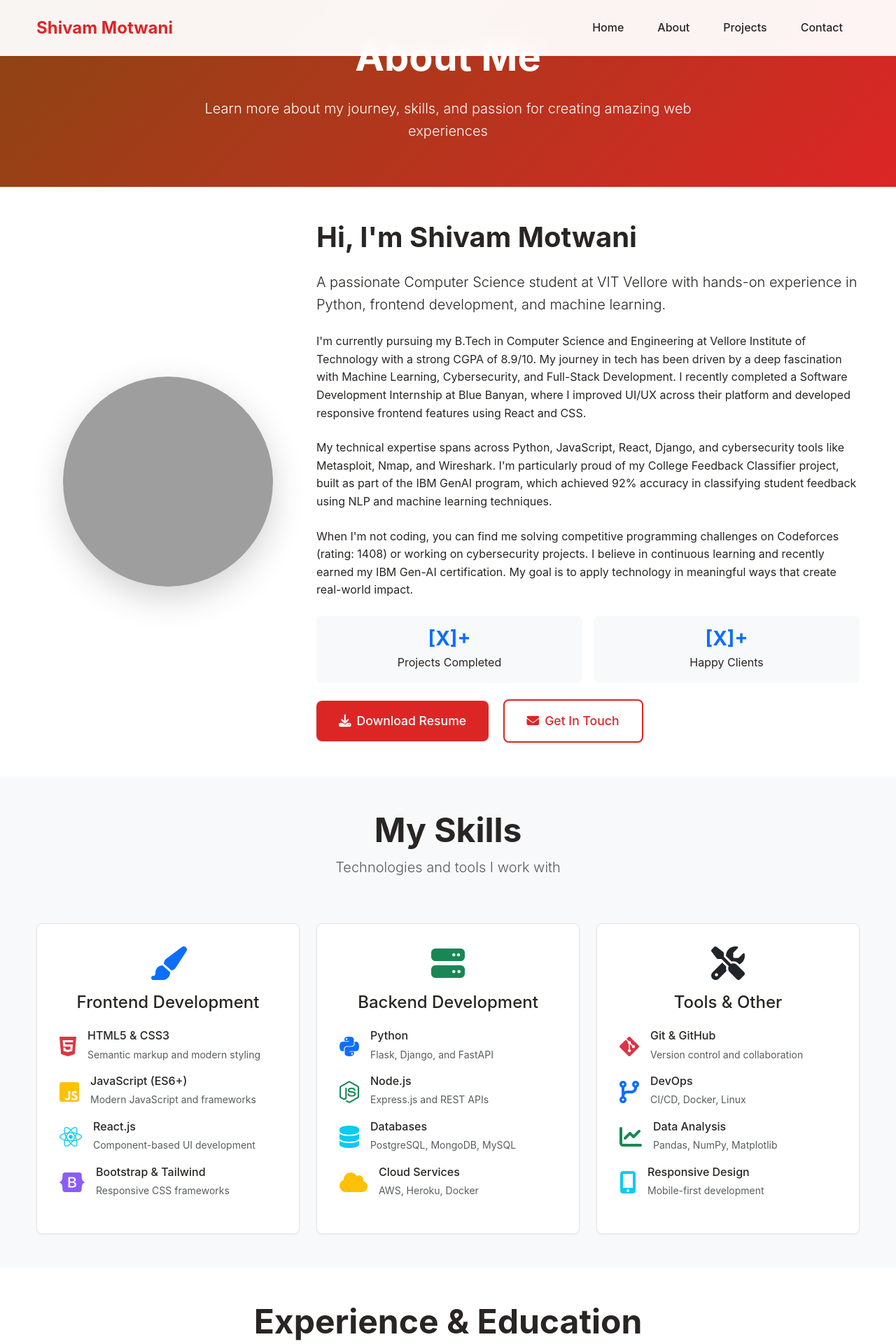
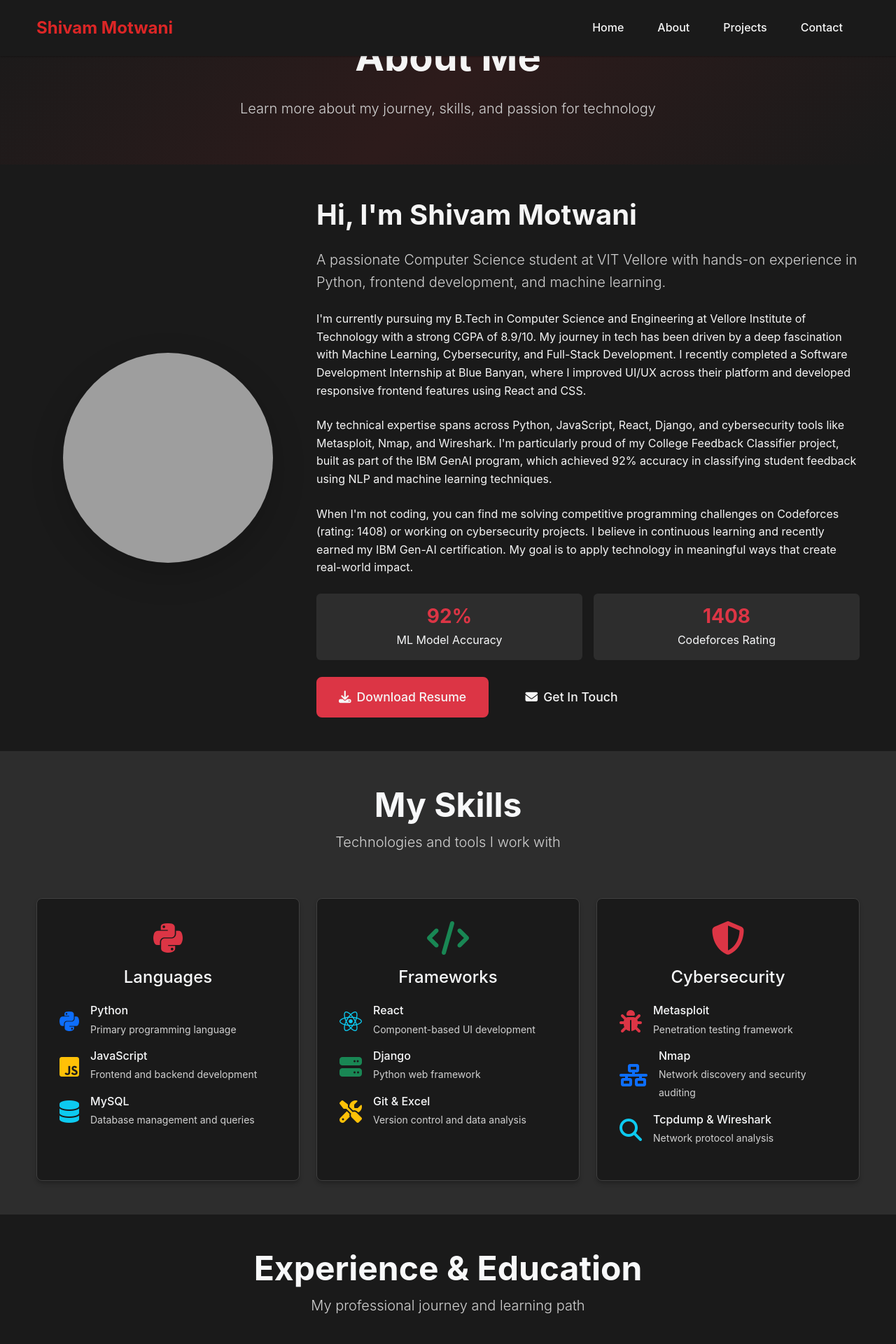
Before and after one commit to Shivam-Motwani/portfolio, a Flask app: page /about in a window 1280 px wide. Shown: the top 1920 px of the page at 70% size. Run offline with Flask 3, Linux system fonts and the light colour scheme; some libraries are stand-ins or nearby versions; grey boxes are pictures that could not be loaded.

Commit message:
Improve text visibility with comprehensive light color scheme
- Updated navigation bar to dark background with light text
- Fixed all card backgrounds from white to dark theme
- Added comprehensive CSS overrides for all text elements
- Updated form controls with dark backgrounds and light text
- Fixed Bootstrap text classes for better contrast
- Ensured timeline, accordion, and social elements use light colors
- Improved overall readability across the entire website

```diff
--- a/static/css/style.css
+++ b/static/css/style.css
@@ -7,17 +7,18 @@
     --danger-color: #dc2626;
     --warning-color: #d97706;
     --info-color: #0891b2;
-    --light-color: #fef7f0;
-    --dark-color: #1c1917;
-    --text-dark: #292524;
-    --text-muted: #78716c;
-    --border-color: #e7e5e4;
-    --brown-light: #a8a29e;
-    --brown-dark: #57534e;
+    --light-color: #2d2d2d;
+    --dark-color: #1a1a1a;
+    --text-dark: #f5f5f5;
+    --text-light: #f5f5f5;
+    --text-muted: #d1d1d1;
+    --border-color: #404040;
+    --brown-light: #6b5b73;
+    --brown-dark: #f5f5f5;
     --red-dark: #991b1b;
-    --shadow-sm: 0 1px 2px 0 rgb(0 0 0 / 0.05);
-    --shadow-md: 0 4px 6px -1px rgb(0 0 0 / 0.1), 0 2px 4px -2px rgb(0 0 0 / 0.1);
-    --shadow-lg: 0 10px 15px -3px rgb(0 0 0 / 0.1), 0 4px 6px -4px rgb(0 0 0 / 0.1);
+    --shadow-sm: 0 1px 2px 0 rgb(0 0 0 / 0.3);
+    --shadow-md: 0 4px 6px -1px rgb(0 0 0 / 0.3), 0 2px 4px -2px rgb(0 0 0 / 0.3);
+    --shadow-lg: 0 10px 15px -3px rgb(0 0 0 / 0.3), 0 4px 6px -4px rgb(0 0 0 / 0.3);
     --border-radius: 0.5rem;
     --transition: all 0.3s ease;
 }
@@ -32,6 +33,53 @@ body {
     line-height: 1.6;
     color: var(--text-dark);
     overflow-x: hidden;
+    background-color: #1a1a1a;
+}
+
+/* Ensure all text elements are light colored */
+h1, h2, h3, h4, h5, h6, p, span, div, a, li, td, th, label {
+    color: #f5f5f5 !important;
+}
+
+/* Override Bootstrap's default text colors */
+.text-dark {
+    color: #f5f5f5 !important;
+}
+
+.text-muted {
+    color: #d1d1d1 !important;
+}
+
+/* Ensure card text is light */
+.card, .card-body, .card-title, .card-text {
+    color: #f5f5f5 !important;
+    background-color: var(--light-color) !important;
+}
+
+/* Additional Bootstrap overrides for better contrast */
+.btn {
+    color: #f5f5f5 !important;
+}
+
+.btn-outline-primary {
+    color: #f5f5f5 !important;
+    border-color: var(--primary-color) !important;
+}
+
+.btn-outline-primary:hover {
+    background-color: var(--primary-color) !important;
+    border-color: var(--primary-color) !important;
+    color: #ffffff !important;
+}
+
+/* Timeline and other elements */
+.timeline-content, .timeline-content * {
+    color: #f5f5f5 !important;
+}
+
+/* Lead text and other Bootstrap classes */
+.lead {
+    color: #d1d1d1 !important;
 }
 
 .container {
@@ -63,7 +111,7 @@ html {
 
 /* ===== NAVIGATION STYLES ===== */
 #mainNav {
-    background: rgba(255, 255, 255, 0.95);
+    background: rgba(26, 26, 26, 0.95);
     backdrop-filter: blur(10px);
     box-shadow: var(--shadow-sm);
     transition: var(--transition);
@@ -84,7 +132,7 @@ html {
 }
 
 .navbar-nav .nav-link {
-    color: var(--text-dark) !important;
+    color: #f5f5f5 !important;
     font-weight: 500;
     margin: 0 0.5rem;
     padding: 0.5rem 1rem !important;
@@ -208,22 +256,23 @@ html {
 
 /* ===== CARD STYLES ===== */
 .skill-card, .project-card {
-    background: white;
+    background: #2d2d2d;
     border-radius: var(--border-radius);
     box-shadow: var(--shadow-sm);
     transition: var(--transition);
     border: 1px solid var(--border-color);
     overflow: hidden;
+    color: var(--text-dark);
 }
 
 .skill-card:hover, .project-card:hover {
     transform: translateY(-5px);
     box-shadow: var(--shadow-lg);
-    border-color: var(--brown-light);
+    border-color: var(--primary-color);
 }
 
 .skill-category {
-    background: white;
+    background: var(--light-color);
     border-radius: var(--border-radius);
     padding: 2rem;
     box-shadow: var(--shadow-sm);
--- a/templates/about.html
+++ b/templates/about.html
@@ -4,19 +4,19 @@
 
 {% block content %}
 <!-- About Hero Section -->
-<section class="page-hero bg-primary text-white py-5">
+<section class="page-hero text-white py-5" style="background: linear-gradient(135deg, #1a1a1a 0%, #2d1b1b 50%, #1a1a1a 100%);">
     <div class="container">
         <div class="row align-items-center">
             <div class="col-lg-8 mx-auto text-center" data-aos="fade-up">
                 <h1 class="display-4 fw-bold mb-4">About Me</h1>
-                <p class="lead">Learn more about my journey, skills, and passion for creating amazing web experiences</p>
+                <p class="lead">Learn more about my journey, skills, and passion for technology</p>
             </div>
         </div>
     </div>
 </section>
 
 <!-- About Content Section -->
-<section class="py-5">
+<section class="py-5" style="background-color: #1a1a1a; color: #f5f5f5;">
     <div class="container">
         <div class="row align-items-center">
             <div class="col-lg-4 mb-4 mb-lg-0" data-aos="fade-right">
@@ -60,24 +60,24 @@
 
                     <div class="about-stats row g-3 mb-4">
                         <div class="col-sm-6">
-                            <div class="stat-item text-center p-3 bg-light rounded">
-                                <h3 class="fw-bold text-primary mb-1">[X]+</h3>
-                                <p class="mb-0">Projects Completed</p>
+                            <div class="stat-item text-center p-3 rounded" style="background-color: #2d2d2d;">
+                                <h3 class="fw-bold text-danger mb-1">92%</h3>
+                                <p class="mb-0 text-light">ML Model Accuracy</p>
                             </div>
                         </div>
                         <div class="col-sm-6">
-                            <div class="stat-item text-center p-3 bg-light rounded">
-                                <h3 class="fw-bold text-primary mb-1">[X]+</h3>
-                                <p class="mb-0">Happy Clients</p>
+                            <div class="stat-item text-center p-3 rounded" style="background-color: #2d2d2d;">
+                                <h3 class="fw-bold text-danger mb-1">1408</h3>
+                                <p class="mb-0 text-light">Codeforces Rating</p>
                             </div>
                         </div>
                     </div>
 
                     <div class="about-actions">
-                        <a href="{{ url_for('download_resume') }}" class="btn btn-primary btn-lg me-3">
+                        <a href="{{ url_for('download_resume') }}" class="btn btn-danger btn-lg me-3">
                             <i class="fas fa-download me-2"></i>Download Resume
                         </a>
-                        <a href="{{ url_for('contact') }}" class="btn btn-outline-primary btn-lg">
+                        <a href="{{ url_for('contact') }}" class="btn btn-outline-light btn-lg">
                             <i class="fas fa-envelope me-2"></i>Get In Touch
                         </a>
                     </div>
@@ -88,11 +88,11 @@
 </section>
 
 <!-- Skills Section -->
-<section class="py-5 bg-light">
+<section class="py-5" style="background-color: #2d2d2d;">
     <div class="container">
         <div class="row">
             <div class="col-lg-12 text-center mb-5" data-aos="fade-up">
-                <h2 class="display-5 fw-bold">My Skills</h2>
+                <h2 class="display-5 fw-bold text-light">My Skills</h2>
                 <p class="lead text-muted">Technologies and tools I work with</p>
             </div>
         </div>
@@ -100,44 +100,36 @@
         <div class="row g-4">
             <!-- Frontend Skills -->
             <div class="col-lg-4" data-aos="fade-up" data-aos-delay="100">
-                <div class="skill-category h-100">
+                <div class="skill-category h-100" style="background-color: #1a1a1a; color: #f5f5f5; padding: 2rem; border-radius: 0.5rem; box-shadow: 0 4px 6px -1px rgb(0 0 0 / 0.3);">
                     <div class="skill-header text-center mb-4">
                         <div class="skill-icon mb-3">
-                            <i class="fas fa-paint-brush fa-3x text-primary"></i>
+                            <i class="fab fa-python fa-3x text-danger"></i>
                         </div>
-                        <h4>Frontend Development</h4>
+                        <h4 class="text-light">Languages</h4>
                     </div>
 
                     <div class="skills-list">
                         <div class="skill-item d-flex align-items-center mb-3">
-                            <i class="fab fa-html5 fa-2x text-danger me-3"></i>
+                            <i class="fab fa-python fa-2x text-primary me-3"></i>
                             <div>
-                                <h6 class="mb-1">HTML5 & CSS3</h6>
-                                <small class="text-muted">Semantic markup and modern styling</small>
+                                <h6 class="mb-1 text-light">Python</h6>
+                                <small class="text-muted">Primary programming language</small>
                             </div>
                         </div>
 
                         <div class="skill-item d-flex align-items-center mb-3">
                             <i class="fab fa-js-square fa-2x text-warning me-3"></i>
                             <div>
-                                <h6 class="mb-1">JavaScript (ES6+)</h6>
-                                <small class="text-muted">Modern JavaScript and frameworks</small>
+                                <h6 class="mb-1 text-light">JavaScript</h6>
+                                <small class="text-muted">Frontend and backend development</small>
                             </div>
                         </div>
 
                         <div class="skill-item d-flex align-items-center mb-3">
-                            <i class="fab fa-react fa-2x text-info me-3"></i>
+                            <i class="fas fa-database fa-2x text-info me-3"></i>
                             <div>
-                                <h6 class="mb-1">React.js</h6>
-                                <small class="text-muted">Component-based UI development</small>
-                            </div>
-                        </div>
-
-                        <div class="skill-item d-flex align-items-center mb-3">
-                            <i class="fab fa-bootstrap fa-2x text-purple me-3"></i>
-                            <div>
-                                <h6 class="mb-1">Bootstrap & Tailwind</h6>
-                                <small class="text-muted">Responsive CSS frameworks</small>
+                                <h6 class="mb-1 text-light">MySQL</h6>
+                                <small class="text-muted">Database management and queries</small>
                             </div>
                         </div>
                     </div>
@@ -146,44 +138,36 @@
 
             <!-- Backend Skills -->
             <div class="col-lg-4" data-aos="fade-up" data-aos-delay="200">
-                <div class="skill-category h-100">
+                <div class="skill-category h-100" style="background-color: #1a1a1a; color: #f5f5f5; padding: 2rem; border-radius: 0.5rem; box-shadow: 0 4px 6px -1px rgb(0 0 0 / 0.3);">
                     <div class="skill-header text-center mb-4">
                         <div class="skill-icon mb-3">
-                            <i class="fas fa-server fa-3x text-success"></i>
+                            <i class="fas fa-code fa-3x text-success"></i>
                         </div>
-                        <h4>Backend Development</h4>
+                        <h4 class="text-light">Frameworks</h4>
                     </div>
 
                     <div class="skills-list">
                         <div class="skill-item d-flex align-items-center mb-3">
-                            <i class="fab fa-python fa-2x text-primary me-3"></i>
+                            <i class="fab fa-react fa-2x text-info me-3"></i>
                             <div>
-                                <h6 class="mb-1">Python</h6>
-                                <small class="text-muted">Flask, Django, and FastAPI</small>
+                                <h6 class="mb-1 text-light">React</h6>
+                                <small class="text-muted">Component-based UI development</small>
                             </div>
                         </div>
 
                         <div class="skill-item d-flex align-items-center mb-3">
-                            <i class="fab fa-node-js fa-2x text-success me-3"></i>
+                            <i class="fas fa-server fa-2x text-success me-3"></i>
                             <div>
-                                <h6 class="mb-1">Node.js</h6>
-                                <small class="text-muted">Express.js and REST APIs</small>
+                                <h6 class="mb-1 text-light">Django</h6>
+                                <small class="text-muted">Python web framework</small>
                             </div>
                         </div>
 
                         <div class="skill-item d-flex align-items-center mb-3">
-                            <i class="fas fa-database fa-2x text-info me-3"></i>
+                            <i class="fas fa-tools fa-2x text-warning me-3"></i>
                             <div>
-                                <h6 class="mb-1">Databases</h6>
-                                <small class="text-muted">PostgreSQL, MongoDB, MySQL</small>
-                            </div>
-                        </div>
-
-                        <div class="skill-item d-flex align-items-center mb-3">
-                            <i class="fas fa-cloud fa-2x text-warning me-3"></i>
-                            <div>
-                                <h6 class="mb-1">Cloud Services</h6>
-                                <small class="text-muted">AWS, Heroku, Docker</small>
+                                <h6 class="mb-1 text-light">Git & Excel</h6>
+                                <small class="text-muted">Version control and data analysis</small>
                             </div>
                         </div>
                     </div>
@@ -192,44 +176,36 @@
 
             <!-- Tools & Other Skills -->
             <div class="col-lg-4" data-aos="fade-up" data-aos-delay="300">
-                <div class="skill-category h-100">
+                <div class="skill-category h-100" style="background-color: #1a1a1a; color: #f5f5f5; padding: 2rem; border-radius: 0.5rem; box-shadow: 0 4px 6px -1px rgb(0 0 0 / 0.3);">
                     <div class="skill-header text-center mb-4">
                         <div class="skill-icon mb-3">
-                            <i class="fas fa-tools fa-3x text-dark"></i>
+                            <i class="fas fa-shield-alt fa-3x text-danger"></i>
                         </div>
-                        <h4>Tools & Other</h4>
+                        <h4 class="text-light">Cybersecurity</h4>
                     </div>
 
                     <div class="skills-list">
                         <div class="skill-item d-flex align-items-center mb-3">
-                            <i class="fab fa-git-alt fa-2x text-danger me-3"></i>
+                            <i class="fas fa-bug fa-2x text-danger me-3"></i>
                             <div>
-                                <h6 class="mb-1">Git & GitHub</h6>
-                                <small class="text-muted">Version control and collaboration</small>
+                                <h6 class="mb-1 text-light">Metasploit</h6>
+                                <small class="text-muted">Penetration testing framework</small>
                             </div>
                         </div>
 
                         <div class="skill-item d-flex align-items-center mb-3">
-                            <i class="fas fa-code-branch fa-2x text-primary me-3"></i>
+                            <i class="fas fa-network-wired fa-2x text-primary me-3"></i>
                             <div>
-                                <h6 class="mb-1">DevOps</h6>
-                                <small class="text-muted">CI/CD, Docker, Linux</small>
+                                <h6 class="mb-1 text-light">Nmap</h6>
+                                <small class="text-muted">Network discovery and security auditing</small>
                             </div>
                         </div>
 
                         <div class="skill-item d-flex align-items-center mb-3">
-                            <i class="fas fa-chart-line fa-2x text-success me-3"></i>
+                            <i class="fas fa-search fa-2x text-info me-3"></i>
                             <div>
-                                <h6 class="mb-1">Data Analysis</h6>
-                                <small class="text-muted">Pandas, NumPy, Matplotlib</small>
-                            </div>
-                        </div>
-
-                        <div class="skill-item d-flex align-items-center mb-3">
-                            <i class="fas fa-mobile-alt fa-2x text-info me-3"></i>
-                            <div>
-                                <h6 class="mb-1">Responsive Design</h6>
-                                <small class="text-muted">Mobile-first development</small>
+                                <h6 class="mb-1 text-light">Tcpdump & Wireshark</h6>
+                                <small class="text-muted">Network protocol analysis</small>
                             </div>
                         </div>
                     </div>
@@ -240,11 +216,11 @@
 </section>
 
 <!-- Experience/Education Section -->
-<section class="py-5">
+<section class="py-5" style="background-color: #1a1a1a; color: #f5f5f5;">
     <div class="container">
         <div class="row">
             <div class="col-lg-12 text-center mb-5" data-aos="fade-up">
-                <h2 class="display-5 fw-bold">Experience & Education</h2>
+                <h2 class="display-5 fw-bold text-light">Experience & Education</h2>
                 <p class="lead text-muted">My professional journey and learning path</p>
             </div>
         </div>
@@ -252,32 +228,32 @@
         <div class="row">
             <!-- Experience -->
             <div class="col-lg-6 mb-4" data-aos="fade-right">
-                <h3 class="fw-bold mb-4">
-                    <i class="fas fa-briefcase text-primary me-2"></i>Experience
+                <h3 class="fw-bold mb-4 text-light">
+                    <i class="fas fa-briefcase text-danger me-2"></i>Experience
                 </h3>
 
                 <div class="timeline">
                     <div class="timeline-item mb-4">
-                        <div class="timeline-content p-4 bg-light rounded">
-                            <h5 class="fw-bold">Senior Full Stack Developer</h5>
-                            <p class="text-primary mb-2">[Company Name] • 2023 - Present</p>
-                            <p class="mb-0">Leading development of scalable web applications using modern technologies. Mentoring junior developers and implementing best practices.</p>
+                        <div class="timeline-content p-4 rounded" style="background-color: #2d2d2d;">
+                            <h5 class="fw-bold text-light">Software Development Intern</h5>
+                            <p class="text-danger mb-2">Blue Banyan • May – July 2025</p>
+                            <ul class="mb-0 text-light">
+                                <li>Improved UI and UX across the platform, modernizing multiple core components</li>
+                                <li>Developed responsive and accessible frontend features using React and CSS</li>
+                                <li>Boosted website traffic through performance-focused interface updates</li>
+                            </ul>
                         </div>
                     </div>
 
                     <div class="timeline-item mb-4">
-                        <div class="timeline-content p-4 bg-light rounded">
-                            <h5 class="fw-bold">Full Stack Developer</h5>
-                            <p class="text-primary mb-2">[Company Name] • 2021 - 2023</p>
-                            <p class="mb-0">Developed and maintained multiple client projects using Python, JavaScript, and cloud technologies. Improved application performance by 40%.</p>
-                        </div>
-                    </div>
-
-                    <div class="timeline-item">
-                        <div class="timeline-content p-4 bg-light rounded">
-                            <h5 class="fw-bold">Junior Web Developer</h5>
-                            <p class="text-primary mb-2">[Company Name] • 2020 - 2021</p>
-                            <p class="mb-0">Started my professional journey building responsive websites and learning modern development practices.</p>
+                        <div class="timeline-content p-4 rounded" style="background-color: #2d2d2d;">
+                            <h5 class="fw-bold text-light">Achievements</h5>
+                            <p class="text-danger mb-2">VIT & Competitive Programming • 2020 - Present</p>
+                            <ul class="mb-0 text-light">
+                                <li>3rd Place (Top 2%) - Reverse Coding Competition, VIT (150 teams)</li>
+                                <li>Codeforces Rating: 1408</li>
+                                <li>IBM Gen-AI Certification (June 2025)</li>
+                            </ul>
                         </div>
                     </div>
                 </div>
@@ -285,32 +261,33 @@
 
             <!-- Education -->
             <div class="col-lg-6 mb-4" data-aos="fade-left">
-                <h3 class="fw-bold mb-4">
-                    <i class="fas fa-graduation-cap text-primary me-2"></i>Education
+                <h3 class="fw-bold mb-4 text-light">
+                    <i class="fas fa-graduation-cap text-danger me-2"></i>Education
                 </h3>
 
                 <div class="timeline">
                     <div class="timeline-item mb-4">
-                        <div class="timeline-content p-4 bg-light rounded">
-                            <h5 class="fw-bold">Bachelor of Computer Science</h5>
-                            <p class="text-primary mb-2">[University Name] • 2016 - 2020</p>
-                            <p class="mb-0">Graduated with honors. Focused on software engineering, algorithms, and web development technologies.</p>
+                        <div class="timeline-content p-4 rounded" style="background-color: #2d2d2d;">
+                            <h5 class="fw-bold text-light">B.Tech in Computer Science and Engineering</h5>
+                            <p class="text-danger mb-2">Vellore Institute of Technology (VIT), Vellore • Aug 2022 – May 2026</p>
+                            <p class="mb-1 text-light"><strong>CGPA: 8.9/10</strong></p>
+                            <p class="mb-0 text-light">Focus on Machine Learning, Cybersecurity, and Full-Stack Development</p>
                         </div>
                     </div>
 
                     <div class="timeline-item mb-4">
-                        <div class="timeline-content p-4 bg-light rounded">
-                            <h5 class="fw-bold">Full Stack Web Development</h5>
-                            <p class="text-primary mb-2">[Bootcamp/Course Name] • 2020</p>
-                            <p class="mb-0">Intensive program covering modern web development stack including React, Node.js, and database design.</p>
+                        <div class="timeline-content p-4 rounded" style="background-color: #2d2d2d;">
+                            <h5 class="fw-bold text-light">CBSE Class 12</h5>
+                            <p class="text-danger mb-2">DPS Durg, Durg • 2022</p>
+                            <p class="mb-0 text-light"><strong>Percentage: 89.00%</strong></p>
                         </div>
                     </div>
 
                     <div class="timeline-item">
-                        <div class="timeline-content p-4 bg-light rounded">
-                            <h5 class="fw-bold">Continuous Learning</h5>
-                            <p class="text-primary mb-2">Various Platforms • Ongoing</p>
-                            <p class="mb-0">Regular courses on Udemy, Coursera, and other platforms to stay current with latest technologies and best practices.</p>
+                        <div class="timeline-content p-4 rounded" style="background-color: #2d2d2d;">
+                            <h5 class="fw-bold text-light">CBSE Class 10</h5>
+                            <p class="text-danger mb-2">DPS Durg, Durg • 2020</p>
+                            <p class="mb-0 text-light"><strong>Percentage: 92.00%</strong></p>
                         </div>
                     </div>
                 </div>
--- a/templates/base.html
+++ b/templates/base.html
@@ -42,7 +42,7 @@
 </head>
 <body>
     <!-- Navigation -->
-    <nav class="navbar navbar-expand-lg navbar-light fixed-top" id="mainNav">
+    <nav class="navbar navbar-expand-lg navbar-dark fixed-top" id="mainNav" style="background-color: #1a1a1a;">
         <div class="container">
             <a class="navbar-brand" href="{{ url_for('home') }}">
                 Shivam Motwani
```
Also changed, not shown: other parts of static/css/style.css (+99 -76 lines), templates/index.html (+18 -65 lines).
